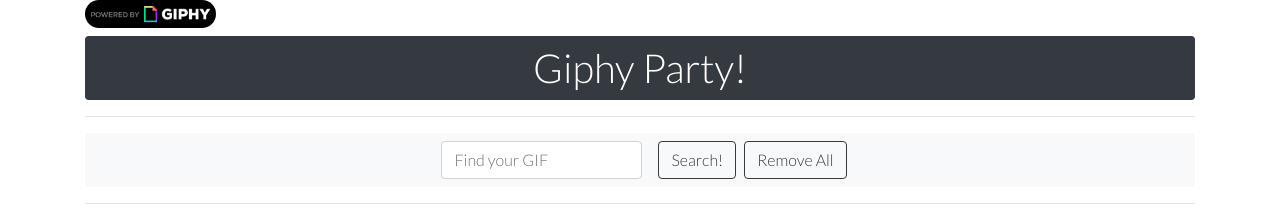
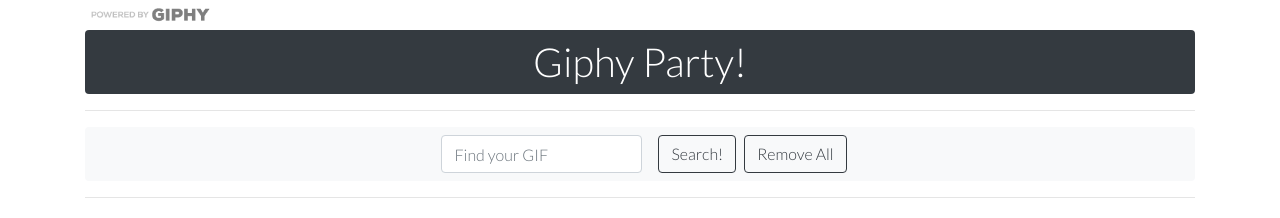
Before and after one commit to ayresjulia/Giphy-Party, a plain HTML site: page index.html in a window 1280 px wide. Drawn offline with nearby package versions, Linux system fonts and the light colour scheme.

Commit message:
changed logo to static

```diff
--- a/index.html
+++ b/index.html
@@ -10,8 +10,8 @@
 
 	<body style="font-family: 'Lato', sans-serif">
 		<div class="container">
-			<div class="row col-6">
-				<img class="rounded-pill img-fluid w-25 float-right" src="logo.gif" />
+			<div class="row col-6 mt-2">
+				<img class="rounded-pill img-fluid w-25 float-right" src="logo.png" />
 			</div>
 		</div>
 
```
Also changed, not shown: logo.gif (deleted), logo.png (added), 1 other file.
